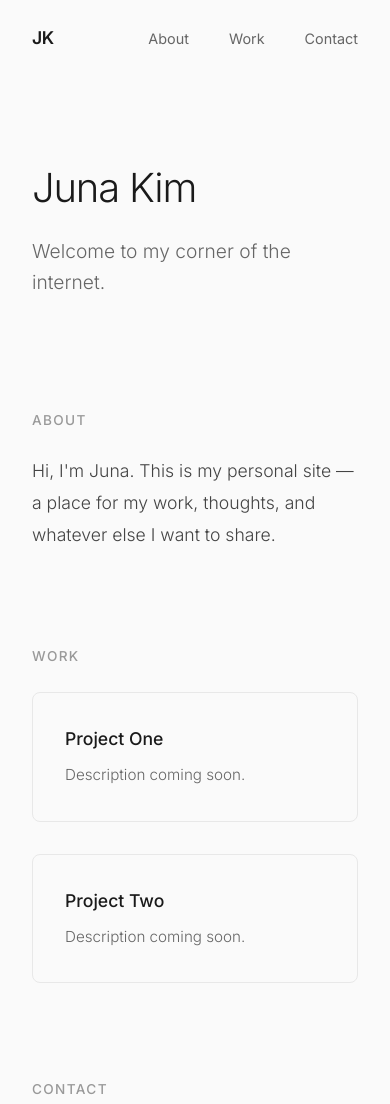
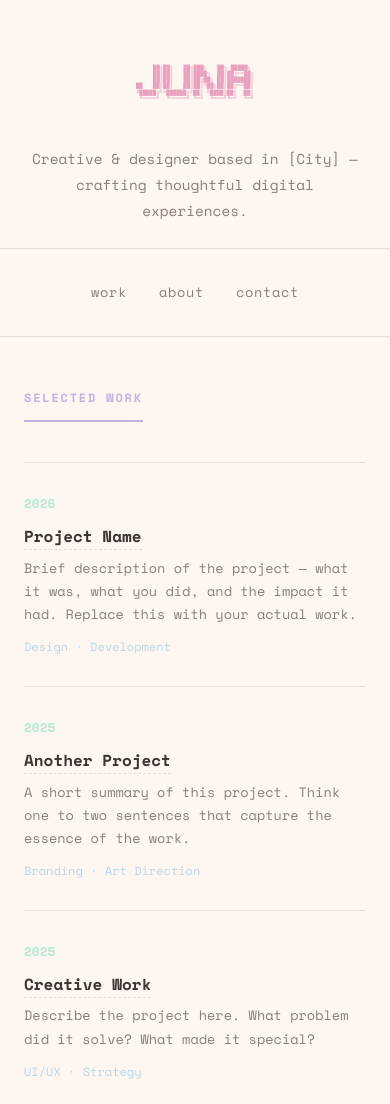
Before and after one commit to junakim16/junakim.xyz, a plain HTML site: page index.html in a window 390 px wide. Shown: the top 1104 px of the page. Drawn offline with nearby package versions, Linux system fonts and the light colour scheme.

Commit message:
Redesign: Xenia-inspired layout with pastel palette

```diff
--- a/index.html
+++ b/index.html
@@ -7,52 +7,110 @@
     <link rel="stylesheet" href="style.css">
     <link rel="preconnect" href="https://fonts.googleapis.com">
     <link rel="preconnect" href="https://fonts.gstatic.com" crossorigin>
-    <link href="https://fonts.googleapis.com/css2?family=Inter:wght@300;400;500;600&display=swap" rel="stylesheet">
+    <link href="https://fonts.googleapis.com/css2?family=Space+Mono:ital,wght@0,400;0,700;1,400&display=swap" rel="stylesheet">
 </head>
 <body>
-    <nav>
-        <a href="#" class="logo">JK</a>
-        <div class="nav-links">
+
+    <header class="header">
+        <pre class="ascii-name" aria-label="Juna Kim">
+     ██╗██╗   ██╗███╗   ██╗ █████╗
+     ██║██║   ██║████╗  ██║██╔══██╗
+     ██║██║   ██║██╔██╗ ██║███████║
+██   ██║██║   ██║██║╚██╗██║██╔══██║
+╚█████╔╝╚██████╔╝██║ ╚████║██║  ██║
+ ╚════╝  ╚═════╝ ╚═╝  ╚═══╝╚═╝  ╚═╝
+        </pre>
+        <p class="subtitle">Creative &amp; designer based in [City] &mdash; crafting thoughtful digital experiences.</p>
+    </header>
+
+    <nav class="nav">
+        <a href="#work">Work</a>
         <a href="#about">About</a>
-            <a href="#work">Work</a>
         <a href="#contact">Contact</a>
-        </div>
     </nav>
 
-    <section class="hero">
-        <h1>Juna Kim</h1>
-        <p class="tagline">Welcome to my corner of the internet.</p>
+    <main>
+
+        <section id="work" class="section">
+            <h2 class="section-label">Selected Work</h2>
+
+            <div class="project">
+                <div class="project-year">2026</div>
+                <div class="project-info">
+                    <h3><a href="#">Project Name</a></h3>
+                    <p>Brief description of the project &mdash; what it was, what you did, and the impact it had. Replace this with your actual work.</p>
+                    <span class="project-tags">Design &middot; Development</span>
+                </div>
+            </div>
+
+            <div class="project">
+                <div class="project-year">2025</div>
+                <div class="project-info">
+                    <h3><a href="#">Another Project</a></h3>
+                    <p>A short summary of this project. Think one to two sentences that capture the essence of the work.</p>
+                    <span class="project-tags">Branding &middot; Art Direction</span>
+                </div>
+            </div>
+
+            <div class="project">
+                <div class="project-year">2025</div>
+                <div class="project-info">
+                    <h3><a href="#">Creative Work</a></h3>
+                    <p>Describe the project here. What problem did it solve? What made it special?</p>
+                    <span class="project-tags">UI/UX &middot; Strategy</span>
+                </div>
+            </div>
+
+            <div class="project">
+                <div class="project-year">2024</div>
+                <div class="project-info">
+                    <h3><a href="#">Earlier Project</a></h3>
+                    <p>Another placeholder for your work. Add as many or as few as you like.</p>
+                    <span class="project-tags">Web Design &middot; Creative Direction</span>
+                </div>
+            </div>
+
+            <div class="project">
+                <div class="project-year">2023</div>
+                <div class="project-info">
+                    <h3><a href="#">First Big Thing</a></h3>
+                    <p>Where it all started. Tell the story of an early project that shaped who you are today.</p>
+                    <span class="project-tags">Personal &middot; Exploration</span>
+                </div>
+            </div>
+
         </section>
 
         <section id="about" class="section">
-        <h2>About</h2>
-        <p>Hi, I'm Juna. This is my personal site — a place for my work, thoughts, and whatever else I want to share.</p>
+            <h2 class="section-label">About</h2>
+            <div class="about-content">
+                <p>Hi, I'm Juna Kim. I'm a [your title] based in [your city]. I care about [what you care about] and I'm currently [what you're doing now].</p>
+                <p>Previously, I've [past experience]. When I'm not working, you'll find me [hobbies/interests].</p>
+                <p>This site is a living document &mdash; a place for my work, ideas, and whatever else I want to share with the world.</p>
+            </div>
         </section>
 
-    <section id="work" class="section">
-        <h2>Work</h2>
-        <div class="work-grid">
-            <div class="work-item">
-                <h3>Project One</h3>
-                <p>Description coming soon.</p>
-            </div>
-            <div class="work-item">
-                <h3>Project Two</h3>
-                <p>Description coming soon.</p>
+        <section id="contact" class="section">
+            <h2 class="section-label">Contact</h2>
+            <div class="contact-content">
+                <p>Want to collaborate or just say hi?</p>
+                <div class="contact-links">
+                    <a href="mailto:hello@junakim.xyz">hello@junakim.xyz</a>
+                    <a href="#">LinkedIn</a>
+                    <a href="#">Instagram</a>
                 </div>
             </div>
         </section>
 
-    <section id="contact" class="section">
-        <h2>Contact</h2>
-        <p>Want to get in touch? Reach out below.</p>
-        <div class="links">
-            <a href="mailto:hello@junakim.xyz">Email</a>
-        </div>
-    </section>
+    </main>
 
     <footer>
-        <p>&copy; 2026 Juna Kim</p>
+        <pre class="ascii-footer">
+~*~*~*~*~*~*~*~*~*~*~*~*~*~*~*~*~*~*~*~*~*~*~*~*~
+*  made with care  *  juna kim  *  2026  *  :-)  *
+~*~*~*~*~*~*~*~*~*~*~*~*~*~*~*~*~*~*~*~*~*~*~*~*~
+        </pre>
     </footer>
+
 </body>
 </html>
--- a/style.css
+++ b/style.css
@@ -1,171 +1,298 @@
+:root {
+    --bg: #fef6f0;
+    --text: #3d3533;
+    --text-light: #8a7e7b;
+    --accent: #e8a0bf;
+    --accent-hover: #d4789e;
+    --lavender: #c3b1e1;
+    --mint: #b5ead7;
+    --peach: #ffdac1;
+    --sky: #b5d8eb;
+    --border: #e8ddd6;
+    --link: #c084a0;
+}
+
 * {
     margin: 0;
     padding: 0;
     box-sizing: border-box;
 }
 
-body {
-    font-family: 'Inter', -apple-system, BlinkMacSystemFont, sans-serif;
-    color: #1a1a1a;
-    background: #fafafa;
-    line-height: 1.6;
-    font-weight: 300;
+::selection {
+    background: var(--accent);
+    color: var(--bg);
 }
 
-nav {
-    display: flex;
-    justify-content: space-between;
-    align-items: center;
-    padding: 2rem 4rem;
-    max-width: 1200px;
-    margin: 0 auto;
+body {
+    font-family: 'Space Mono', monospace;
+    color: var(--text);
+    background: var(--bg);
+    line-height: 1.7;
+    font-size: 14px;
 }
 
-.logo {
-    font-weight: 600;
-    font-size: 1.1rem;
-    text-decoration: none;
-    color: #1a1a1a;
-    letter-spacing: -0.02em;
+/* ---- Header / ASCII Hero ---- */
+
+.header {
+    padding: 6rem 2rem 2rem;
+    max-width: 800px;
+    margin: 0 auto;
+    text-align: center;
 }
 
-.nav-links {
-    display: flex;
-    gap: 2.5rem;
+.ascii-name {
+    font-family: 'Space Mono', monospace;
+    font-size: 0.55rem;
+    line-height: 1.1;
+    color: var(--accent);
+    margin-bottom: 2rem;
+    overflow-x: auto;
+    display: inline-block;
+    text-align: left;
 }
 
-.nav-links a {
-    text-decoration: none;
-    color: #666;
-    font-size: 0.9rem;
-    font-weight: 400;
-    transition: color 0.2s;
+.subtitle {
+    font-size: 1rem;
+    color: var(--text-light);
+    max-width: 500px;
+    margin: 0 auto;
+    line-height: 1.8;
 }
 
-.nav-links a:hover {
-    color: #1a1a1a;
+/* ---- Navigation ---- */
+
+.nav {
+    display: flex;
+    justify-content: center;
+    gap: 3rem;
+    padding: 3rem 2rem;
+    max-width: 800px;
+    margin: 0 auto;
+    border-top: 1px solid var(--border);
+    border-bottom: 1px solid var(--border);
 }
 
-.hero {
-    padding: 8rem 4rem 6rem;
-    max-width: 1200px;
-    margin: 0 auto;
+.nav a {
+    text-decoration: none;
+    color: var(--text-light);
+    font-size: 0.85rem;
+    text-transform: lowercase;
+    letter-spacing: 0.05em;
+    transition: color 0.2s;
+    position: relative;
 }
 
-.hero h1 {
-    font-size: 3.5rem;
-    font-weight: 300;
-    letter-spacing: -0.03em;
-    margin-bottom: 1rem;
+.nav a::after {
+    content: '';
+    position: absolute;
+    bottom: -4px;
+    left: 0;
+    width: 0;
+    height: 2px;
+    background: var(--accent);
+    transition: width 0.3s ease;
 }
 
-.tagline {
-    font-size: 1.2rem;
-    color: #666;
+.nav a:hover {
+    color: var(--accent-hover);
 }
 
-.section {
-    padding: 4rem;
-    max-width: 1200px;
-    margin: 0 auto;
+.nav a:hover::after {
+    width: 100%;
 }
 
-.section h2 {
+/* ---- Sections ---- */
+
+.section {
+    max-width: 800px;
+    margin: 0 auto;
+    padding: 4rem 2rem;
+}
+
+.section-label {
+    font-size: 0.75rem;
+    font-weight: 700;
+    text-transform: uppercase;
+    letter-spacing: 0.15em;
+    color: var(--lavender);
+    margin-bottom: 2.5rem;
+    padding-bottom: 0.75rem;
+    border-bottom: 2px solid var(--lavender);
+    display: inline-block;
+}
+
+/* ---- Projects ---- */
+
+.project {
+    display: flex;
+    gap: 2rem;
+    padding: 1.75rem 0;
+    border-bottom: 1px solid var(--border);
+    transition: background 0.2s;
+}
+
+.project:first-of-type {
+    border-top: 1px solid var(--border);
+}
+
+.project:hover {
+    background: rgba(232, 160, 191, 0.05);
+    margin: 0 -1rem;
+    padding-left: 1rem;
+    padding-right: 1rem;
+}
+
+.project-year {
+    font-size: 0.8rem;
+    color: var(--mint);
+    font-weight: 700;
+    min-width: 60px;
+    padding-top: 0.15rem;
+}
+
+.project-info h3 {
+    font-size: 1rem;
+    font-weight: 700;
+    margin-bottom: 0.4rem;
+}
+
+.project-info h3 a {
+    color: var(--text);
+    text-decoration: none;
+    transition: color 0.2s;
+    border-bottom: 1px dashed var(--border);
+    padding-bottom: 1px;
+}
+
+.project-info h3 a:hover {
+    color: var(--accent-hover);
+    border-bottom-color: var(--accent);
+}
+
+.project-info p {
+    color: var(--text-light);
     font-size: 0.85rem;
-    font-weight: 500;
-    text-transform: uppercase;
-    letter-spacing: 0.1em;
-    color: #999;
+    line-height: 1.7;
+    margin-bottom: 0.5rem;
+}
+
+.project-tags {
+    font-size: 0.75rem;
+    color: var(--sky);
+    font-weight: 400;
+}
+
+/* ---- About ---- */
+
+.about-content {
+    max-width: 600px;
+}
+
+.about-content p {
+    color: var(--text-light);
+    font-size: 0.9rem;
+    margin-bottom: 1.25rem;
+    line-height: 1.9;
+}
+
+.about-content p:last-child {
+    margin-bottom: 0;
+}
+
+/* ---- Contact ---- */
+
+.contact-content p {
+    color: var(--text-light);
+    font-size: 0.9rem;
     margin-bottom: 1.5rem;
 }
 
-.section p {
-    font-size: 1.1rem;
-    color: #444;
-    max-width: 600px;
-    line-height: 1.8;
+.contact-links {
+    display: flex;
+    flex-direction: column;
+    gap: 0.75rem;
 }
 
-.work-grid {
-    display: grid;
-    grid-template-columns: repeat(auto-fit, minmax(280px, 1fr));
-    gap: 2rem;
-    margin-top: 1rem;
+.contact-links a {
+    color: var(--link);
+    text-decoration: none;
+    font-size: 0.9rem;
+    transition: color 0.2s;
+    width: fit-content;
+    border-bottom: 1px solid transparent;
 }
 
-.work-item {
-    padding: 2rem;
-    border: 1px solid #e8e8e8;
-    border-radius: 8px;
-    transition: border-color 0.2s;
+.contact-links a:hover {
+    color: var(--accent-hover);
+    border-bottom-color: var(--accent-hover);
 }
 
-.work-item:hover {
-    border-color: #ccc;
+.contact-links a::before {
+    content: '> ';
+    color: var(--peach);
 }
 
-.work-item h3 {
-    font-size: 1.1rem;
-    font-weight: 500;
-    margin-bottom: 0.5rem;
+/* ---- Footer ---- */
+
+footer {
+    max-width: 800px;
+    margin: 2rem auto 0;
+    padding: 3rem 2rem 4rem;
+    text-align: center;
 }
 
-.work-item p {
-    font-size: 0.95rem;
-    color: #666;
+.ascii-footer {
+    font-family: 'Space Mono', monospace;
+    font-size: 0.7rem;
+    color: var(--peach);
+    line-height: 1.4;
+    display: inline-block;
 }
 
-.links {
-    display: flex;
-    gap: 1.5rem;
-    margin-top: 1rem;
-}
+/* ---- Responsive ---- */
 
-.links a {
-    color: #1a1a1a;
-    text-decoration: none;
-    font-weight: 400;
-    font-size: 1rem;
-    border-bottom: 1px solid #ccc;
-    padding-bottom: 2px;
-    transition: border-color 0.2s;
-}
-
-.links a:hover {
-    border-color: #1a1a1a;
-}
-
-footer {
-    padding: 4rem;
-    max-width: 1200px;
-    margin: 0 auto;
-    border-top: 1px solid #eee;
-    margin-top: 4rem;
-}
-
-footer p {
-    font-size: 0.85rem;
-    color: #999;
-}
-
-@media (max-width: 768px) {
-    nav {
-        padding: 1.5rem 2rem;
+@media (max-width: 600px) {
+    .header {
+        padding: 4rem 1.5rem 1.5rem;
     }
 
-    .hero {
-        padding: 5rem 2rem 4rem;
+    .ascii-name {
+        font-size: 0.35rem;
     }
 
-    .hero h1 {
-        font-size: 2.5rem;
+    .subtitle {
+        font-size: 0.9rem;
+    }
+
+    .nav {
+        gap: 2rem;
+        padding: 2rem 1.5rem;
     }
 
     .section {
-        padding: 3rem 2rem;
+        padding: 3rem 1.5rem;
+    }
+
+    .project {
+        flex-direction: column;
+        gap: 0.5rem;
+    }
+
+    .project:hover {
+        margin: 0;
+        padding-left: 0;
+        padding-right: 0;
+    }
+
+    .project-year {
+        min-width: auto;
     }
 
     footer {
-        padding: 3rem 2rem;
+        padding: 2rem 1.5rem 3rem;
+    }
+
+    .ascii-footer {
+        font-size: 0.5rem;
     }
 }
```
Lines whose indentation alone changed are shown as unchanged.
